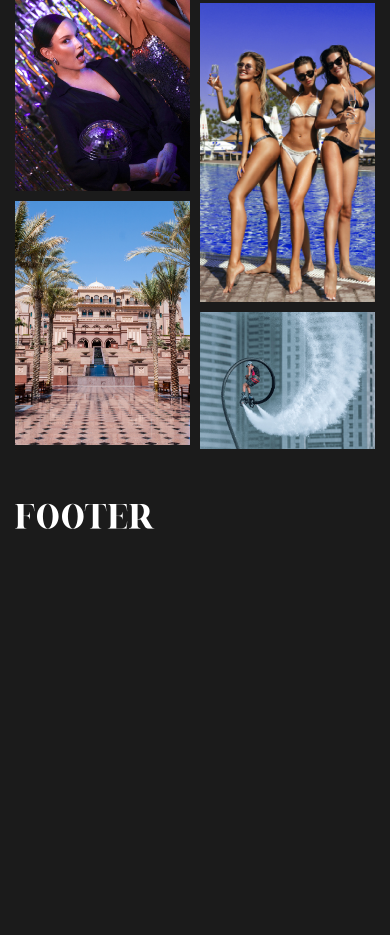
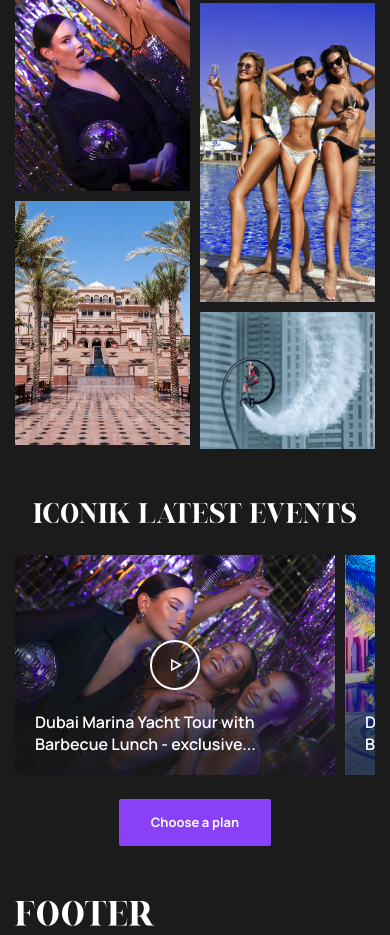
Before and after one commit to ptrv-dev/www-iconik, a website: page src/index.html in a window 390 px wide. Shown: the part 3825-4760 px from the top of the page. Before the commit the page ends 4364 px from the top, so only its background shows below. Drawn offline with nearby package versions, Linux system fonts and the light colour scheme; files that its build step writes are made by us from their sources; a web font is replaced by a local one.

Commit message:
Latest events section mobile

```diff
--- a/src/index.html
+++ b/src/index.html
@@ -1042,6 +1042,79 @@
         </div>
       </div>
     </section>
+    <section class="section events" id="events">
+      <div class="events__container container">
+        <div class="section__header events__header">
+          <h2 class="section__title">iconik latest events</h2>
+        </div>
+        <div class="events__slider">
+          <div class="events__item event">
+            <img class="event__img" src="/img/events/event-1.jpg" alt="" />
+            <button class="event__play">
+              <svg
+                width="12"
+                height="13"
+                viewBox="0 0 12 13"
+                fill="none"
+                xmlns="http://www.w3.org/2000/svg"
+              >
+                <path
+                  d="M10.25 6.5L1.625 11.4796L1.625 1.52035L10.25 6.5Z"
+                  stroke="white"
+                  stroke-width="1.5"
+                />
+              </svg>
+            </button>
+            <h5 class="event__title">
+              Dubai Marina Yacht Tour with Barbecue Lunch - exclusive...
+            </h5>
+          </div>
+          <div class="events__item event">
+            <img class="event__img" src="/img/events/event-2.jpg" alt="" />
+            <button class="event__play">
+              <svg
+                width="12"
+                height="13"
+                viewBox="0 0 12 13"
+                fill="none"
+                xmlns="http://www.w3.org/2000/svg"
+              >
+                <path
+                  d="M10.25 6.5L1.625 11.4796L1.625 1.52035L10.25 6.5Z"
+                  stroke="white"
+                  stroke-width="1.5"
+                />
+              </svg>
+            </button>
+            <h5 class="event__title">
+              Dubai Marina Yacht Tour with Barbecue Lunch - exclusive...
+            </h5>
+          </div>
+          <div class="events__item event">
+            <img class="event__img" src="/img/events/event-3.jpg" alt="" />
+            <button class="event__play">
+              <svg
+                width="12"
+                height="13"
+                viewBox="0 0 12 13"
+                fill="none"
+                xmlns="http://www.w3.org/2000/svg"
+              >
+                <path
+                  d="M10.25 6.5L1.625 11.4796L1.625 1.52035L10.25 6.5Z"
+                  stroke="white"
+                  stroke-width="1.5"
+                />
+              </svg>
+            </button>
+            <h5 class="event__title">
+              Dubai Marina Yacht Tour with Barbecue Lunch - exclusive...
+            </h5>
+          </div>
+        </div>
+        <button class="btn events__btn">Choose a plan</button>
+      </div>
+    </section>
     @@include('./components/_footer.html')
     @@include('./components/_scripts.html')
   </body>
--- a/src/js/app.js
+++ b/src/js/app.js
@@ -76,3 +76,9 @@ featuresCards.forEach((card) => {
     }
   });
 });
+
+// events slider
+$('.events__slider').slick({
+  variableWidth: true,
+  arrows: false,
+});
--- /dev/null
+++ b/src/scss/components/_event.scss
@@ -0,0 +1,50 @@
+.event {
+  background-position: center center;
+  background-size: cover;
+  height: 220px;
+  position: relative;
+  width: 320px;
+  margin-right: 10px;
+  &__img {
+    position: absolute;
+    width: 100%;
+    height: 100%;
+    object-fit: cover;
+    z-index: 1;
+  }
+  &::after {
+    position: absolute;
+    content: '';
+    display: block;
+    width: 100%;
+    height: 100%;
+    background: linear-gradient(180deg, rgba(27, 27, 27, 0) 16.8%, #1b1b1b 83%);
+    opacity: 0.75;
+    z-index: 5;
+  }
+  &__play {
+    z-index: 10;
+    position: absolute;
+    top: 50%;
+    left: 50%;
+    background: none;
+    border: 2px solid $white;
+    width: 50px;
+    height: 50px;
+    transform: translate(-50%, -50%);
+    border-radius: 50%;
+    svg {
+      position: absolute;
+      top: 50%;
+      left: 50%;
+      transform: translate(-40%, -50%);
+    }
+  }
+  &__title {
+    position: absolute;
+    bottom: 20px;
+    left: 20px;
+    right: 20px;
+    z-index: 10;
+  }
+}
--- a/src/scss/main.scss
+++ b/src/scss/main.scss
@@ -12,6 +12,7 @@
 @import 'components/locale';
 @import 'components/services-dropdown';
 @import 'components/services-card';
+@import 'components/event';
 
 @import 'pages/header.scss';
 @import 'pages/hero';
@@ -19,4 +20,5 @@
 @import 'pages/become';
 @import 'pages/features';
 @import 'pages/gallery';
+@import 'pages/events';
 @import 'pages/footer.scss';
--- /dev/null
+++ b/src/scss/pages/_events.scss
@@ -0,0 +1,11 @@
+.events {
+  &__container {
+    display: flex;
+    flex-direction: column;
+    gap: 24px;
+    align-items: center;
+  }
+  &__slider {
+    width: 100%;
+  }
+}
```
Also changed, not shown: src/img/events/event-1.jpg (added), src/img/events/event-2.jpg (added), src/img/events/event-3.jpg (added).
